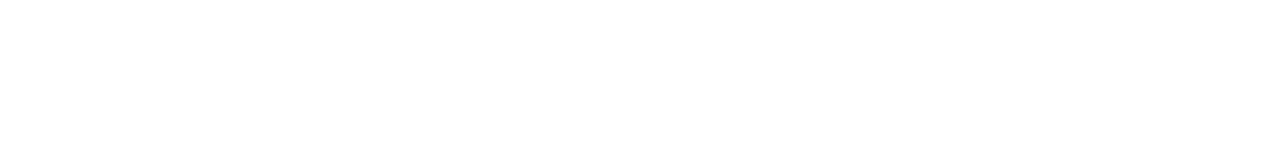
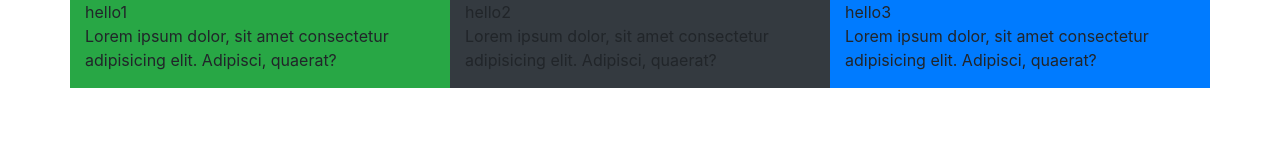
Before and after one commit to shubhamkhunt04/web-UI-framework-Bootstrap4, a plain HTML site: page index.html in a window 1280 px wide. Drawn offline with nearby package versions, Linux system fonts and the light colour scheme.

Commit message:
bootstrap grid system part-1

```diff
--- a/index.html
+++ b/index.html
@@ -11,8 +11,19 @@
 </head>
 <body>
 
-
-
+    <div class="container ">
+        <div class="row justify-content-center">
+            <div class="col-sm-12 col-md-4 col-lg-4 bg-success">hello1
+                <p>Lorem ipsum dolor, sit amet consectetur adipisicing elit. Adipisci, quaerat?</p>
+            </div>
+            <div class="col-sm-12 col-md-4 col-lg-4 bg-dark">hello2
+            <p>Lorem ipsum dolor, sit amet consectetur adipisicing elit. Adipisci, quaerat?</p>
+            </div>
+            <div class="col-sm-12 col-md-4 col-lg-4 bg-primary">hello3
+            <p>Lorem ipsum dolor, sit amet consectetur adipisicing elit. Adipisci, quaerat?</p>
+            </div>
+        </div>
+    </div>
 
         <!-- jQuery first, then Popper.js, then Bootstrap JS. -->
         <script src="node_modules/jquery/dist/jquery.slim.min.js"></script>
```
